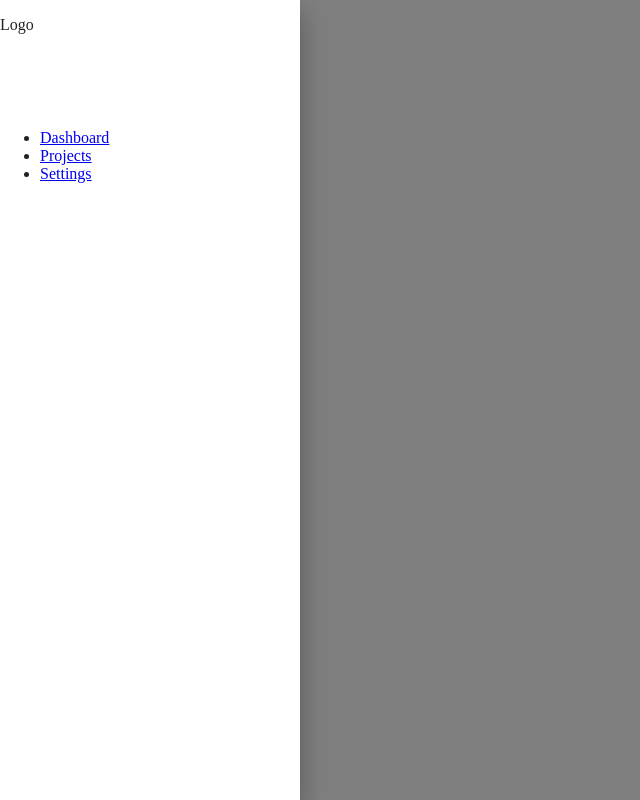
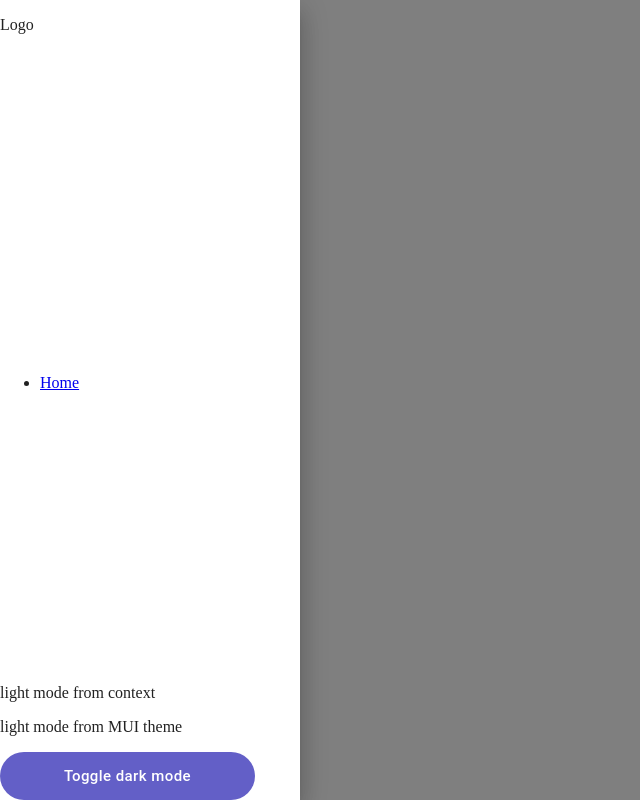
Before and after one commit to migueljo/kanban, a Next.js app: page /dashboard in a window 1280 px wide. Shown: the whole page, without its empty margins (0-640 px from the left). Built offline with nearby package versions, Linux system fonts and the light colour scheme.

Commit message:
Implementing dark/light mode

```diff
--- /dev/null
+++ b/src/pages/_app.tsx
@@ -0,0 +1,10 @@
+import type { AppProps } from "next/app";
+import { RootProvider } from "@/providers/RootProvider";
+
+export default function MyApp({ Component, pageProps }: AppProps) {
+  return (
+    <RootProvider>
+      <Component {...pageProps} />
+    </RootProvider>
+  );
+}
--- a/src/pages/dashboard/index.tsx
+++ b/src/pages/dashboard/index.tsx
@@ -1,31 +1,44 @@
 import React from "react";
 import Drawer from "@mui/material/Drawer";
 import Box from "@mui/material/Box";
+import Link from "next/link";
+import { useTheme } from "@mui/material";
 
 import { Button } from "@/components/Button/Button";
+import { useColorMode } from "@/providers/ColorModeProvider";
 
 export default function Dashboard() {
   const [open, setOpen] = React.useState(true);
+  const colorMode = useColorMode();
+  const theme = useTheme();
 
   return (
     <div>
       <Drawer open={open} onClose={() => setOpen(false)}>
-        <Box>
+        <Box
+          sx={{
+            display: "flex",
+            flexDirection: "column",
+            justifyContent: "space-between",
+            height: "100%",
+          }}
+        >
           <Box component="header" sx={{ height: "97px" }}>
             <p>Logo</p>
           </Box>
           <Box component="nav" sx={{ width: "300px" }}>
             <ul>
               <li>
-                <a href="/dashboard">Dashboard</a>
-              </li>
-              <li>
-                <a href="/projects">Projects</a>
-              </li>
-              <li>
-                <a href="/settings">Settings</a>
+                <Link href="/">Home</Link>
               </li>
             </ul>
+          </Box>
+          <Box>
+            <p>{colorMode.mode} mode from context</p>
+            <p>{theme.palette.mode} mode from MUI theme</p>
+            <Button onClick={colorMode.toggleColorMode}>
+              Toggle dark mode
+            </Button>
           </Box>
         </Box>
       </Drawer>
--- /dev/null
+++ b/src/providers/ColorModeProvider.tsx
@@ -0,0 +1,44 @@
+import React from "react";
+import { createTheme, ThemeProvider } from "@mui/material";
+
+type Mode = "light" | "dark";
+
+const ColorModeContext = React.createContext({
+  mode: "light" as Mode,
+  toggleColorMode: () => {},
+});
+
+type ColorModeProviderProps = {
+  children: React.ReactNode;
+};
+
+export const ColorModeProvider = ({ children }: ColorModeProviderProps) => {
+  const [mode, setMode] = React.useState<Mode>("light");
+  const toggleColorMode = () => {
+    setMode((prevMode) => (prevMode === "light" ? "dark" : "light"));
+  };
+
+  const theme = React.useMemo(
+    () =>
+      createTheme({
+        palette: {
+          mode,
+        },
+      }),
+    [mode]
+  );
+
+  return (
+    <ColorModeContext.Provider value={{ toggleColorMode, mode }}>
+      <ThemeProvider theme={theme}>{children}</ThemeProvider>
+    </ColorModeContext.Provider>
+  );
+};
+
+export const useColorMode = () => {
+  const context = React.useContext(ColorModeContext);
+  if (context === undefined) {
+    throw new Error("useColorMode must be used within a ColorModeProvider");
+  }
+  return context;
+};
--- /dev/null
+++ b/src/providers/RootProvider.tsx
@@ -0,0 +1,10 @@
+import React from "react";
+import { ColorModeProvider } from "./ColorModeProvider";
+
+type RootProviderProps = {
+  children: React.ReactNode;
+};
+
+export const RootProvider = ({ children }: RootProviderProps) => {
+  return <ColorModeProvider>{children}</ColorModeProvider>;
+};
```
